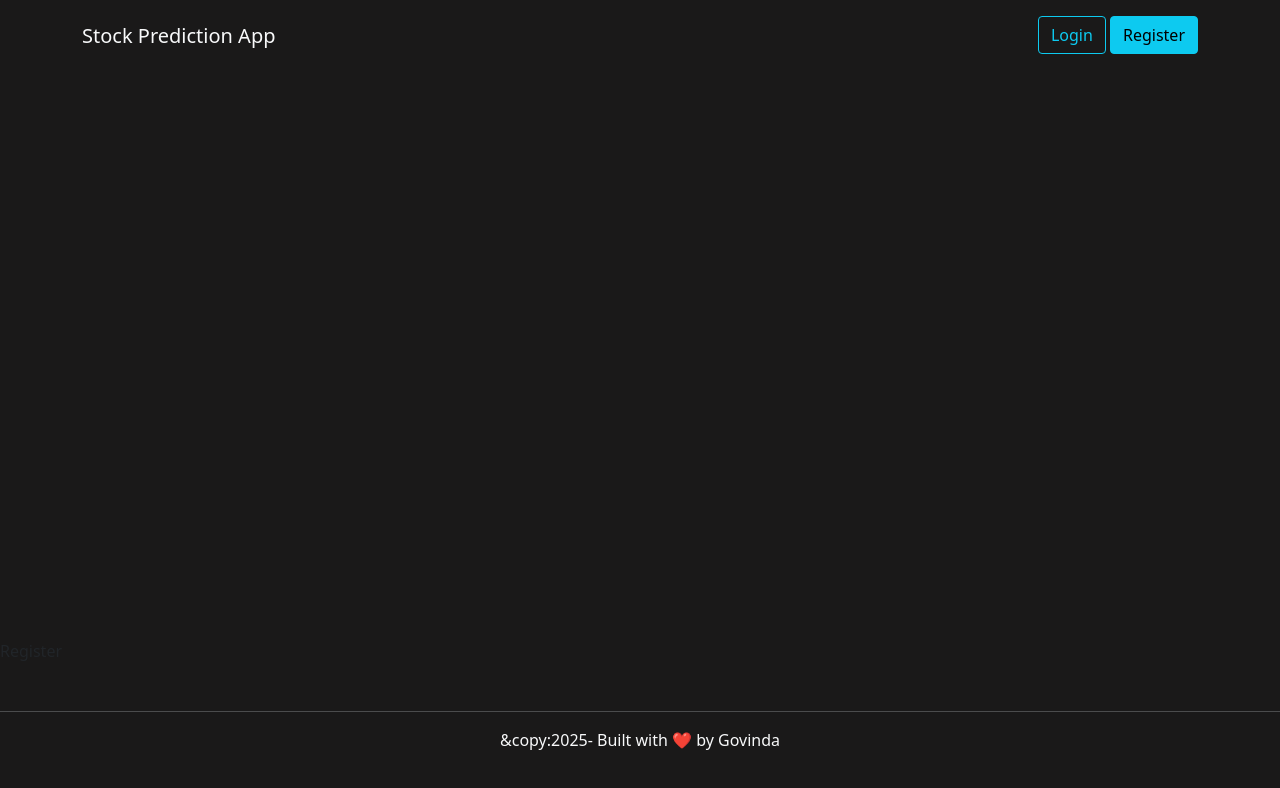
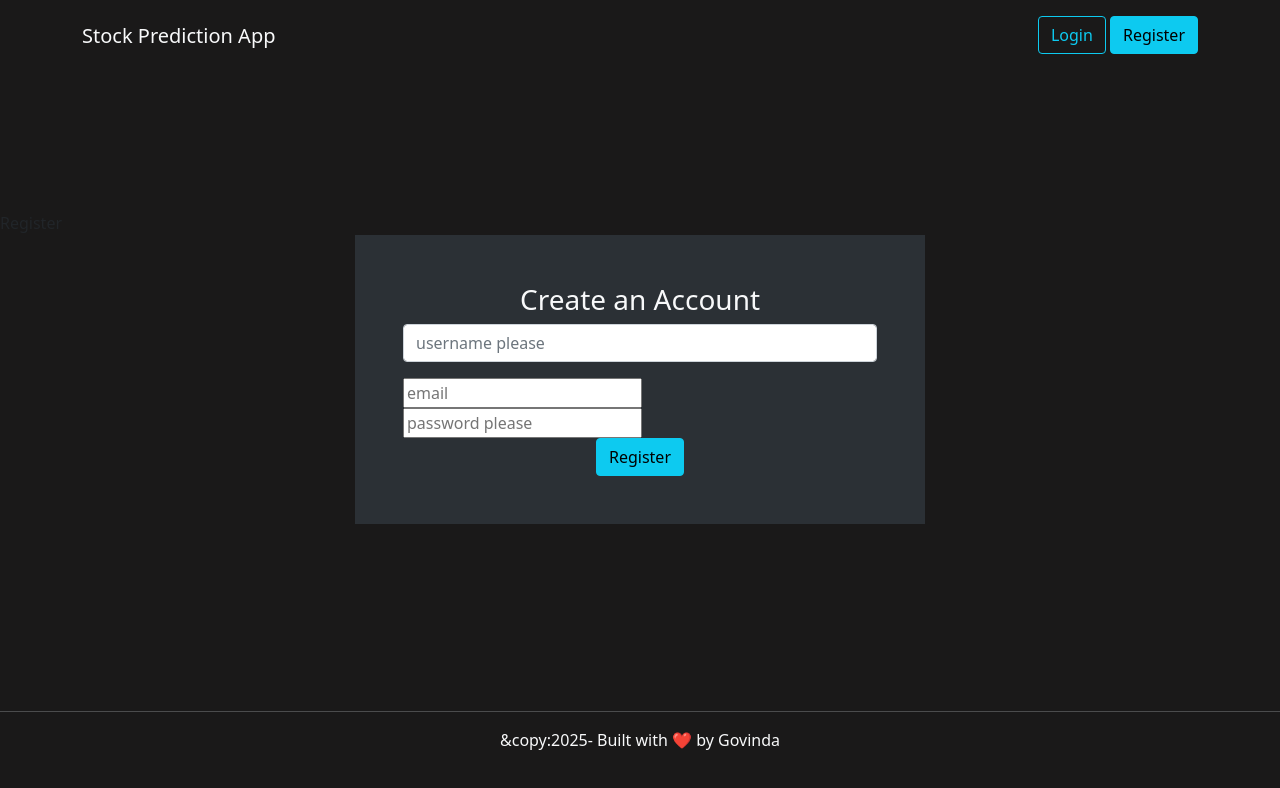
Before and after one commit to Govindaspkta/stock-prediction-portal, a React (Vite) app in the folder frontend-react/: page /register in a window 1280 px wide. Shown: the top 788 px of the page. Built offline with nearby package versions, Linux system fonts and the light colour scheme.

Commit message:
working on componenents

```diff
--- a/frontend-react/src/components/Register.jsx
+++ b/frontend-react/src/components/Register.jsx
@@ -1,11 +1,30 @@
-import React from 'react'
-import Header from './Header'
+import React from "react"
+import Header from "./Header"
 
 const Register = () => {
   return (
 
+
     <>
         <div>Register</div>
+        <div className="container">
+<div className="row justify-content-center">
+  <div className="col-md-6 bg-light-dark p-5">
+    <h3 className="text-light text-center">Create an Account</h3>
+    <form>
+      <input type="text" className="form-control mb-3" placeholder="username please" />
+      <input type="email" classname="form-control mb-3" placeholder="email" />
+        <input type="password" classname="form-control mb-5" placeholder="password please" />
+
+
+        <button type="submit" className="btn btn-info d-block mx-auto" >Register
+        </button>
+
+    </form>
+  </div>
+</div>
+
+        </div>
 
     </>
   )
```
Also changed, not shown: frontend-react/src/components/Header.jsx (+8 -8 lines).
